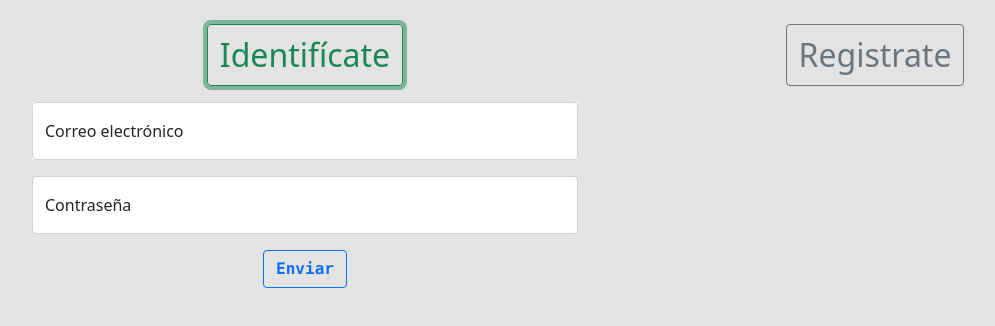
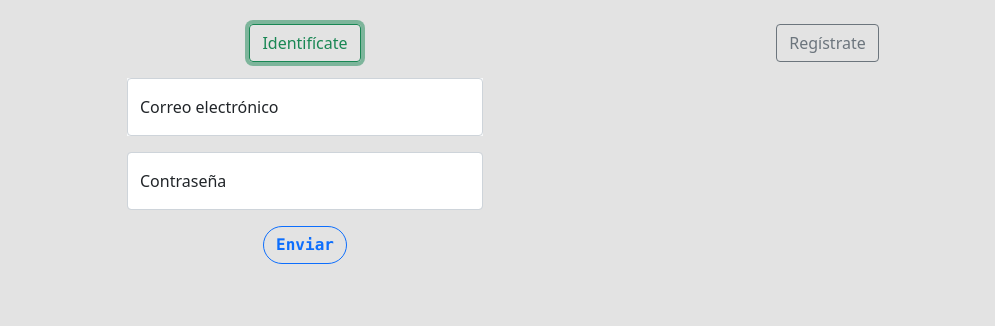
Before and after one commit to AlvarAC1/web_escritos, an Angular app in the folder client/: page / in a window 1280 px wide. Both pictures are taken after a click on the button "Identifícate". Shown: the top 326 px of the page, without its empty margins (50-1045 px from the left). Built offline with nearby package versions, Linux system fonts and the light colour scheme.

Commit message:
Creacion de usuario.servicios.ts y su metodo de ingreso para loguear usuarios, creacion de archivo global, funcion onSubmit en component.ts para el formulario de identificacion, modificacion de algunos apartados del component.html referidos a la identificacion:

```diff
--- a/client/src/app/app.component.html
+++ b/client/src/app/app.component.html
@@ -11,8 +11,9 @@
 
 <div class="clearfix"></div>
 
-<div *ngIf="identidad" class="central col-lg-11">
+<div *ngIf="identidad" class="central col-lg-12 text-center">
 	<p>Hola XxXxXxX</p>
+	<img src="https://s1.1zoom.me/b5050/596/Evening_Forests_Mountains_Firewatch_Campo_Santo_549147_1920x1080.jpg" class="img-fluid" alt="...">
 </div>
 
 <!--------------------------------------
@@ -21,63 +22,65 @@
 
 <div *ngIf="!identidad" class="container mt-2">
 	<div class="row">
-
+		<div class="col-1"></div>
 <!-- Seccion Identifícate -->
-		<div class="col-6">
+		<div class="col-4">
 			<div class="m-3 text-center">
-				<button type="button" class="btn btn-outline-success fs-2" data-bs-toggle="collapse" href="#formularioIdentificateEscondido">Identifícate</button>
+				<button type="button" class="btn btn-outline-success" data-bs-toggle="collapse" href="#formularioIdentificateEscondido">Identifícate</button>
 			</div>
-
-			<form id="formularioIdentificateEscondido" class="collapse">
+			<div *ngIf="errorMessage" class="alert alert-danger text-center" role="alert">
+  				{{errorMessage}}
+			</div>
+			<form #identificateForm="ngForm" (ngSubmit)="onSubmit()"	id="formularioIdentificateEscondido" class="collapse">
 				<div class="form-floating mb-3 bg-light" >
-				 	<input type="email" class="form-control" placeholder="nombre@ejemplo.es">
+				 	<input #emailIde="ngModel" [(ngModel)]="usuarioModelo.email" 			name="emailIde" type="email" class="form-control" placeholder="nombre@ejemplo.es" required>
 				  	<label for="floatingInput">Correo electrónico</label>
 				</div>
 				<div class="form-floating mb-3">
-					<input type="password" class="form-control" placeholder="Contraseña">
+					<input #passwordIde="ngModel" [(ngModel)]="usuarioModelo.password" 		name="passwordIde" type="password" class="form-control" placeholder="Contraseña" required>
 				  	<label for="floatingPassword">Contraseña</label>
 				</div>
 				<div class="form-floating text-center">
-					<input type="submit" class="btn btn-outline-primary  fw-bolder font-monospace" name="" value="Enviar">
+					<input type="submit" class="btn btn-outline-primary rounded-pill fw-bolder font-monospace" name="" value="Enviar">
 				</div>
 			</form>
 		</div>
-
+		<div class="col-1"></div>
 <!-- Seccion Registrate -->
-		<div class="col-6">
+		<div class="col-5">
 			<div class="m-3 text-center">
-				<button type="button" class="btn btn-outline-secondary fs-2" data-bs-toggle="collapse" href="#formularioRegistrateEscondido">Registrate</button>
+				<button type="button" class="btn btn-outline-secondary" data-bs-toggle="collapse" href="#formularioRegistrateEscondido">Regístrate</button>
 			</div>
 
-			<form id="formularioRegistrateEscondido" class="collapse">
+			<form #registrateForm="ngForm" id="formularioRegistrateEscondido" class="collapse">
 
 				<div class="form-floating mb-3 bg-light">
-				 	<input type="text" class="form-control" placeholder="Nombre">
+				 	<input #nombre="ngModel" [(ngModel)]="usuarioModelo.nombre" 		name="nombre" type="text" class="form-control" placeholder="Nombre" required>
 				  	<label for="floatingInput">Nombre</label>
 				</div>
 				<div class="form-floating mb-3">
-					<input type="text" class="form-control" placeholder="Apellidos">
+					<input #apellidos="ngModel" [(ngModel)]="usuarioModelo.apellidos" 	name="apellidos" type="text" class="form-control" placeholder="Apellidos" required>
 				  	<label for="floatingPassword">Apellidos</label>
 				</div>
 				<div class="form-floating mb-3">
-					<input type="email" class="form-control" placeholder="nombre@ejemplo.es">
-				  	<label for="floatingPassword">Email</label>
+					<input #emailReg="ngModel" [(ngModel)]="usuarioModelo.email"		name="emailReg" type="email" class="form-control" placeholder="nombre@ejemplo.es" required>
+				  	<label for="floatingPassword">Correo electrónico</label>
 				</div>
-				<div class="form-floating mb-3">
-					<input type="password" class="form-control" placeholder="Contraseña">
+				<div class="form-floating mb-2">
+					<input #passwordReg="ngModel" [(ngModel)]="usuarioModelo.password" 	name="passwordReg"	type="password" class="form-control" placeholder="Contraseña" required>
 				  	<label for="floatingPassword">Contraseña</label>
 				</div>
 				<div class="mb-3 text-center">
-					<label for="floatingPassword" class="mb-3 fs-5">Imagen de Usuario</label>
-					<input class="form-control" type="file" id="formFile">
+					<label for="floatingPassword" class="mb-2 fs-5">Imagen de Usuario</label>
+					<input #imagen="ngModel" [(ngModel)]="usuarioModelo.imagen" 		name="imagen" class="form-control" type="file" id="formFile">
 				</div>
-
 				<div class="form-floating mb-3 text-center">
-					<input type="submit" class="btn btn-outline-primary mt-4 fw-bolder font-monospace" name="" value="Enviar">
+					<input type="submit" class="btn btn-outline-primary rounded-pill mt-4 fw-bolder font-monospace" name="" value="Enviar">
 				</div>
 
 			</form>
 		</div>
+		<div class="col-1"></div>
 
 
 
--- a/client/src/app/app.component.ts
+++ b/client/src/app/app.component.ts
@@ -1,19 +1,121 @@
-import { Component } from '@angular/core';
+import { Component, OnInit } from '@angular/core';
+import { UsuarioServicio } from './servicios/usuario.servicio';
 import { UsuarioModelo } from './modelos/usuarioModelo';
+
+
 
 @Component({
   selector: 'app-root',
   templateUrl: './app.component.html',
+  providers: [UsuarioServicio]
 })
 
-export class AppComponent {
+export class AppComponent implements OnInit{
   public title = 'Escritos';
   public usuarioModelo: UsuarioModelo;
   public identidad;
   public token;
+  public errorMessage;
 
-  constructor(){
+  constructor(
+
+  	private _usuarioServicio: UsuarioServicio
+
+  	){
   	this.usuarioModelo = new UsuarioModelo('','','','','','ROL_USUARIO','');
   }
 
+  public ngOnInit(){
+
+
+  }
+
+  public onSubmit(){
+  	console.log(this.usuarioModelo);
+
+  	//consguimos los datos del usuario identificado
+  	this._usuarioServicio.ingreso(this.usuarioModelo).subscribe(
+
+  		response => {
+
+  			let identidad = response.usuario;
+  			this.identidad = identidad;
+
+  			if(!this.identidad._id){
+
+  				alert('El usuario no esta correctamente identificado')
+
+  			}else{
+
+  				//crear elemento en el localStroage para tener al usuario en sesion
+
+  				//conseguimos el token para enviarselo a cada peticion http
+				this._usuarioServicio.ingreso(this.usuarioModelo, 'true').subscribe(
+
+				  		response => {
+
+				  			let token = response.token;
+				  			this.token = token;
+
+				  			if(this.token.length <= 0){
+
+				  				alert('El token no se ha generado');
+
+				  			}else{
+
+				  				//crear elemento en el localStroage para tener el token disponible
+
+				  				console.log(token);
+				  				console.log(identidad);
+				  			}
+
+				  		},
+				  		error => {
+
+				  			var errorMessage = <any>error;
+
+				  			if(errorMessage != null){
+
+				  				//parseamos el error para poder mostrar el texto del message que devolvemos en la respuesta desde el usuarioControlados del back
+				  				var body = JSON.parse(error._body)
+				  				this.errorMessage = body.message;
+				  				console.log(error);
+
+				  			}
+
+				  		}
+
+				  	);
+
+
+
+
+
+
+
+
+
+
+
+  			}
+
+  		},
+  		error => {
+
+  			var errorMessage = <any>error;
+
+  			if(errorMessage != null){
+
+  				//parseamos el error para poder mostrar el texto del message que devolvemos en la respuesta desde el usuarioControlados del back
+  				var body = JSON.parse(error._body)
+  				this.errorMessage = body.message;
+  				console.log(error);
+
+  			}
+
+  		}
+
+  	);
+  }
+
 }
--- /dev/null
+++ b/client/src/app/servicios/global.ts
@@ -0,0 +1,8 @@
+//Aqui podemos configurar tantos parametros como queramos para reutilizarlos dentro de la aplicacion
+
+export var GLOBAL = {
+
+	url: 'http://localhost:3977/api/',
+	ip: '127.0.0.1'
+
+};
--- /dev/null
+++ b/client/src/app/servicios/usuario.servicio.ts
@@ -0,0 +1,41 @@
+import { Injectable } from '@angular/core'; //permite inyectar este servicio o clase en otras clases o componenetes
+import { Http, Response, Headers } from '@angular/http';
+import 'rxjs/add/operator/map'; //para mapear objetos, posibles fallos Angulas6+ --> https://www.udemy.com/course/desarrollo-web-con-javascript-angular-nodejs-y-mongodb/learn/lecture/10327558#questions/5993394
+import { Observable } from 'rxjs/Observable'; //para recojer las respuestas al hacer peticion ajax al servidor, posibles fallos Angulas6+ --> https://www.udemy.com/course/desarrollo-web-con-javascript-angular-nodejs-y-mongodb/learn/lecture/10327558#questions/5993394
+import { GLOBAL } from './global';
+
+@Injectable()
+export class UsuarioServicio{
+
+	public identity;
+	public token;
+	public url: string;
+
+	constructor(private _http: Http){
+
+		this.url = GLOBAL.url;
+
+	}
+
+
+	ingreso(usuario_para_loguear, gethash = null){
+
+		//si nos llega el gethash se lo asignamos como propiedad a usuario_para_loguear
+		if(gethash != null){
+			usuario_para_loguear.gethash = gethash;
+		}
+
+		let json = JSON.stringify(usuario_para_loguear);
+		let params = json;
+		let headers = new Headers({'Content-Type':'application/json'});
+
+		return this._http.post(this.url+'login', params, {headers: headers})
+						 .map(res=> res.json());
+
+	}
+
+
+
+
+
+}
```
Also changed, not shown: 1 other file (tests, documents, lock files or other folders).
